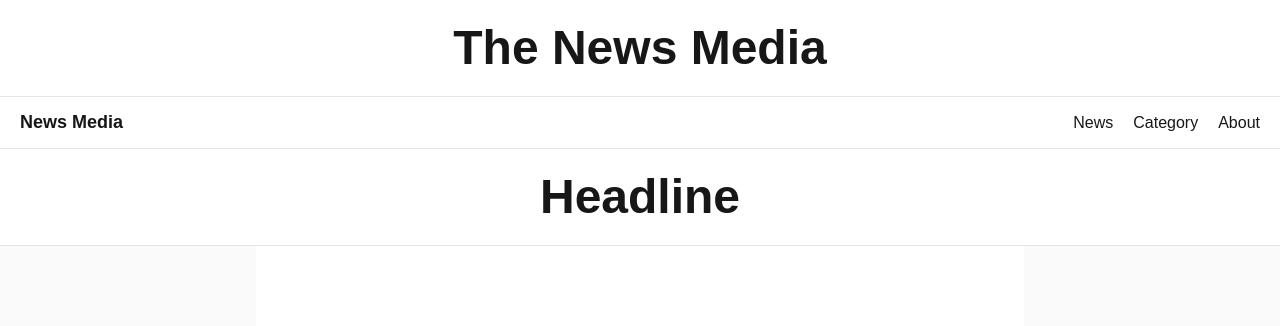
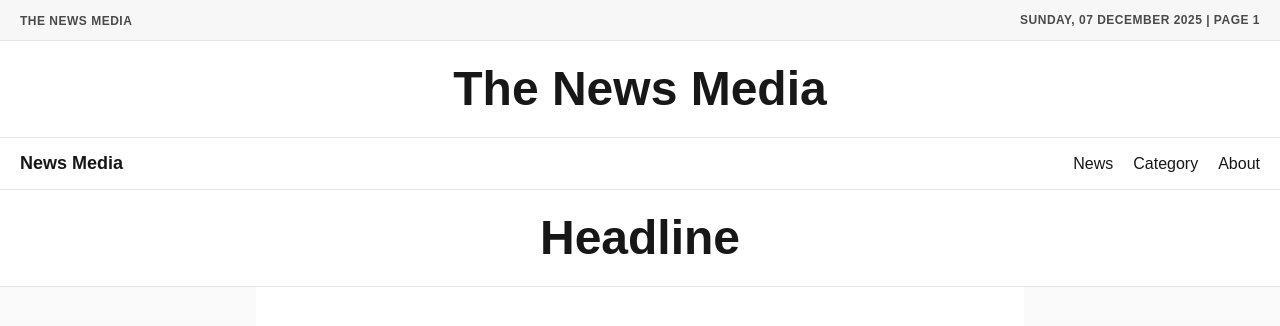
Before and after one commit to yanas-logs/nextjs-boilerplate, a Next.js app in the folder src/templates/news-media/: page / in a window 1280 px wide. Shown: the top 326 px of the page. Built offline with nearby package versions, Linux system fonts and the light colour scheme.

Commit message:
feat(components): create and apply folio component

```diff
--- a/src/templates/news-media/app/layout.tsx
+++ b/src/templates/news-media/app/layout.tsx
@@ -1,6 +1,7 @@
 import type { Metadata } from "next";
 import { Geist, Geist_Mono } from "next/font/google";
 import "./globals.css";
+import Folio from "@/components/Folio";
 import Navbar from "@/components/Navbar";
 import MastHead from "@/components/MastHead";
 import HeadLine from "@/components/HeadLine";
@@ -30,6 +31,7 @@ export default function RootLayout({
       <body
         className={`${geistSans.variable} ${geistMono.variable} antialiased`}
       >
+        <Folio />
         <MastHead />
         <Navbar />
         <HeadLine />
--- /dev/null
+++ b/src/templates/news-media/components/Folio.tsx
@@ -0,0 +1,47 @@
+import Link from "next/link";
+
+export default function Folio({
+  newspaperName = "The News Media",
+  date = "Sunday, 07 December 2025",
+  pageNumber = 1,
+}) {
+  // styling text Folio: small, grey, and bold
+  const folioTextStyle = {
+    fontSize: "12px",
+    fontWeight: "600",
+    color: "#4a4a4a",
+    textTransform: "uppercase",
+    letterSpacing: "0.5px",
+  };
+
+  return (
+    <div // Main container for Folio
+      style={{
+        display: "flex",
+        alignItems: "center",
+        padding: "8px 20px",
+        borderBottom: "1px solid #e5e5e5",
+        justifyContent: "space-between",
+        backgroundColor: "#f7f7f7",
+      }}
+    >
+      {/* 1. left: nameplate (or Link to home) */}
+      <div style={{ textAlign: "left" }}>
+        <Link href="/" style={folioTextStyle}>
+          {newspaperName}
+        </Link>
+      </div>
+
+      {/* 2. right: grouping date and page in one elemen */}
+      <div
+        style={{
+          textAlign: "right",
+          ...folioTextStyle,
+        }}
+      >
+        {/* grouping date dan pageNumber withvertikal "|" */}
+        {`${date} | PAGE ${pageNumber}`}
+      </div>
+    </div>
+  );
+}
--- a/src/templates/news-media/components/HeadLine.tsx
+++ b/src/templates/news-media/components/HeadLine.tsx
@@ -27,7 +27,7 @@ export default function Headline() {
         <Link href="/">Headline</Link>
       </div>
 
-      {/* 3. Spacer Kanan */}
+      {/*  */}
       <div style={{ flex: 1 }}></div>
     </div>
   );
--- a/src/templates/news-media/components/MastHead.tsx
+++ b/src/templates/news-media/components/MastHead.tsx
@@ -11,10 +11,10 @@ export default function MastheadTitle() {
         justifyContent: "space-between", // spacer for balance
       }}
     >
-      {/* 1. Spacer Kiri */}
+      {/* Left Side */}
       <div style={{ flex: 1 }}></div>
 
-      {/* 2. Judul Masthead (Di Tengah) */}
+      {/* Mid Side */}
       <div
         style={{
           gap: "20px",
@@ -27,7 +27,7 @@ export default function MastheadTitle() {
         <Link href="/">The News Media</Link>
       </div>
 
-      {/* 3. Spacer Kanan */}
+      {/* Right Side */}
       <div style={{ flex: 1 }}></div>
     </div>
   );
```
